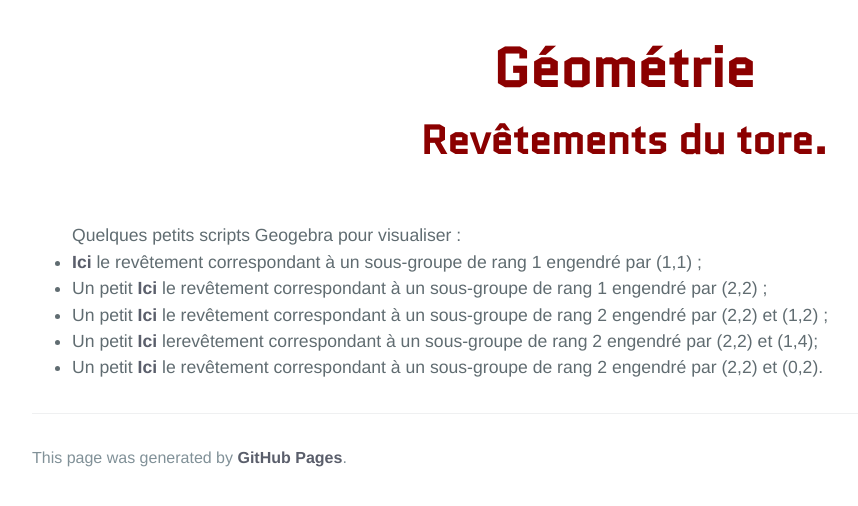
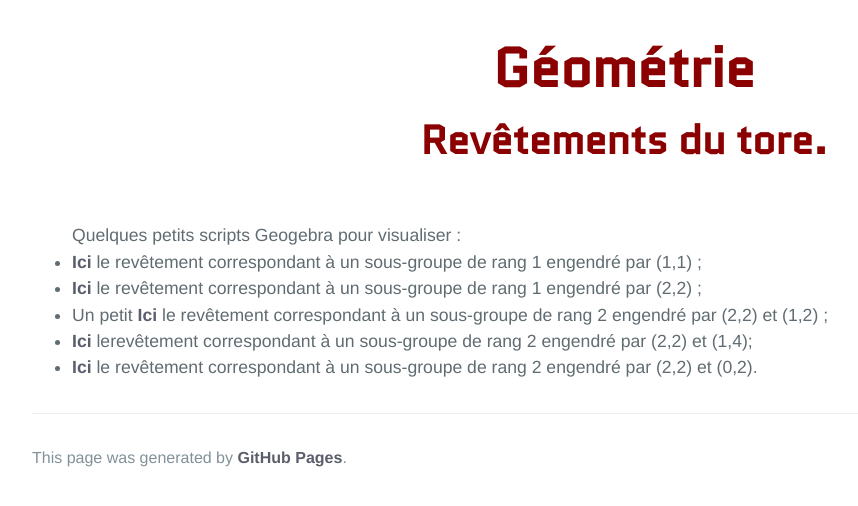
Before and after one commit to KevinDestagnol/algebre.github.io, a Jekyll site: the page built from coveringstorus.md, in a window 1280 px wide, cut to the strip 264-770 px from the top of the page. Shown: the whole strip, without its empty margins (16-874 px from the left). Built offline with Jekyll 4.4.1, drawn with Linux system fonts in a browser that asks for light colours; some web fonts are replaced.

Commit message:
Update default16.html

```diff
--- a/_layouts/default16.html
+++ b/_layouts/default16.html
@@ -39,10 +39,10 @@
 	    <ul>
 		    Quelques petits scripts Geogebra pour visualiser :
 		    <li> <a href="https://www.imo.universite-paris-saclay.fr/~destagnol/revetement_tore.html">Ici</a> le revêtement correspondant à un sous-groupe de rang 1 engendré par (1,1) ;</li>
-<li> Un petit <a href="https://www.imo.universite-paris-saclay.fr/~destagnol/rev_tore2.html">Ici</a> le revêtement correspondant à un sous-groupe de rang 1 engendré par (2,2) ;</li>
+<li> <a href="https://www.imo.universite-paris-saclay.fr/~destagnol/rev_tore2.html">Ici</a> le revêtement correspondant à un sous-groupe de rang 1 engendré par (2,2) ;</li>
 		     <li> Un petit <a href="https://www.imo.universite-paris-saclay.fr/~destagnol/rev_tore3.html">Ici</a> le revêtement correspondant à un sous-groupe de rang 2 engendré par (2,2) et (1,2) ;</li>
-<li> Un petit <a href="https://www.imo.universite-paris-saclay.fr/~destagnol/rev_tore5.html">Ici</a> lerevêtement correspondant à un sous-groupe de rang 2 engendré par (2,2) et (1,4);</li>
-	<li> Un petit <a href="https://www.imo.universite-paris-saclay.fr/~destagnol/rev_tore6.html">Ici</a> le revêtement correspondant à un sous-groupe de rang 2 engendré par (2,2) et (0,2).</li>
+<li> <a href="https://www.imo.universite-paris-saclay.fr/~destagnol/rev_tore5.html">Ici</a> lerevêtement correspondant à un sous-groupe de rang 2 engendré par (2,2) et (1,4);</li>
+	<li> <a href="https://www.imo.universite-paris-saclay.fr/~destagnol/rev_tore6.html">Ici</a> le revêtement correspondant à un sous-groupe de rang 2 engendré par (2,2) et (0,2).</li>
 	    </ul>
 
       <footer class="site-footer">
```
